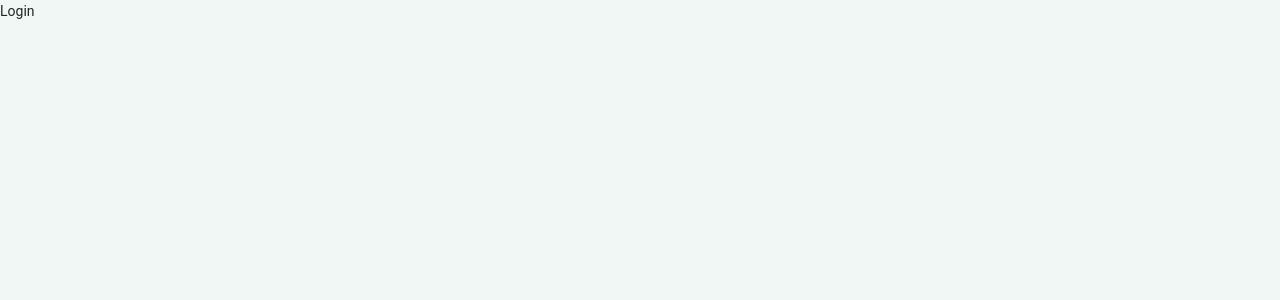
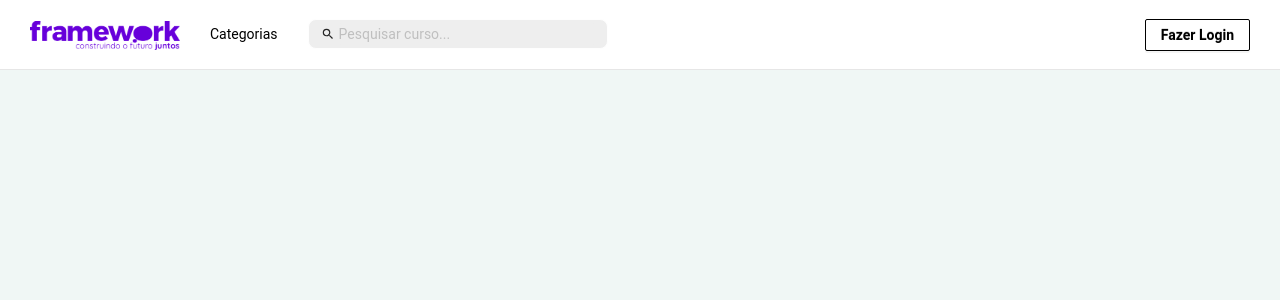
Before and after one commit to ItaloFrwk/e-learning-frame, a React (Create React App) app: page / in a window 1280 px wide. Before the commit this address led to /login. Shown: the top 300 px of the page. Built offline with nearby package versions, Linux system fonts and the light colour scheme; a web font is replaced by a local one.

Commit message:
Adicionando link da rota de login e alterações no header

```diff
--- a/package.json
+++ b/package.json
@@ -45,6 +45,7 @@
     "react": "^17.0.2",
     "react-dom": "^17.0.2",
     "react-easy-crop": "^4.0.1",
+    "react-icons": "^4.3.1",
     "react-input-mask": "^2.0.4",
     "react-intl-currency-input": "^0.2.6",
     "react-number-format": "^4.9.1",
--- a/src/components/Header/index.tsx
+++ b/src/components/Header/index.tsx
@@ -1,13 +1,18 @@
 import { Menu } from 'antd';
+import { MdSearch } from "react-icons/md";
 
+
+import { Link } from 'react-router-dom';
 import {
   Container,
   Left,
   Right,
   Image,
   DropdownComponent,
-  Input,
+  InputComponent,
   ButtonComponent } from './styles';
+
+
 
 import logo from '../../assets/img/logoframe.png';
 
@@ -101,11 +106,13 @@ const Header = () => {
         <DropdownComponent overlay={menu} placement="bottomLeft">
          <span>Categorias</span>
         </DropdownComponent>
-        <Input placeholder='Pesquisar curso...' />
+        <InputComponent prefix={<MdSearch />} placeholder='Pesquisar curso...' />
       </Left>
 
       <Right>
-        <ButtonComponent type='primary'>Fazer login</ButtonComponent>
+        <ButtonComponent type='primary'>
+          <Link to="/login">Fazer Login</Link>
+        </ButtonComponent>
       </Right>
     </Container>
   );
--- a/src/components/Header/styles.ts
+++ b/src/components/Header/styles.ts
@@ -1,5 +1,5 @@
 import styled from "styled-components";
-import { Dropdown, Button } from 'antd';
+import { Dropdown, Button, Input } from 'antd';
 
 
 export const Container = styled.header`
@@ -25,18 +25,37 @@ export const DropdownComponent = styled(Dropdown)`
    cursor: pointer;
 `;
 
-export const Input = styled.input`
+export const InputComponent = styled(Input)`
   width: 300px;
   margin-left: 30px;
-  border: 1px solid black;
-  border-radius: 12px;
-  padding: 3px 10px;
+  border: 1px solid #fefefe;
+  border-radius: 8px;
+  padding: 3px 12px;
   background: #eee;
+  transition: none;
 
-  &::selection {
-    color: #000;
-    background: #000;
+  &:hover {
+    border-color: transparent !important;
   }
+
+  &::placeholder {
+    color: rgba(0,0,0, 0.5);
+  }
+
+  &:focus {
+    box-shadow: none !important;
+    border: 1px solid #000 !important;
+    outline: none !important;
+  }
+
+  input {
+    background: #eee;
+
+    &::selection {
+      background: #7900DF;
+    }
+  }
+
 `;
 
 export const Right = styled.div``;
@@ -52,4 +71,8 @@ export const ButtonComponent = styled(Button)`
     background: #000;
     color: #fff;
   }
+
+  &:focus {
+    background: #000;
+  }
 `;
--- a/src/routes/index.tsx
+++ b/src/routes/index.tsx
@@ -8,7 +8,8 @@ const HomePage = lazy(() => import('../pages/HomePage'));
 const Router = (logged: boolean, token: string): RouteObject[] => [
   {
     path: '/',
-    element: logged || token ? <HomePage /> : <Navigate to="login" />,
+    // element: logged || token ? <HomePage /> : <Navigate to="login" />,
+    element: <HomePage />,
     children: [],
   },
   { path: 'login', element: <Login /> },
--- a/src/styles/globalStyles.ts
+++ b/src/styles/globalStyles.ts
@@ -36,6 +36,7 @@ const GlobalStyle = createGlobalStyle`
     text-decoration: none;
     color: inherit;
   }
+
   blockquote, q {
     quotes: none;
   }
```
Also changed, not shown: 1 other file (tests, documents, lock files or other folders).
